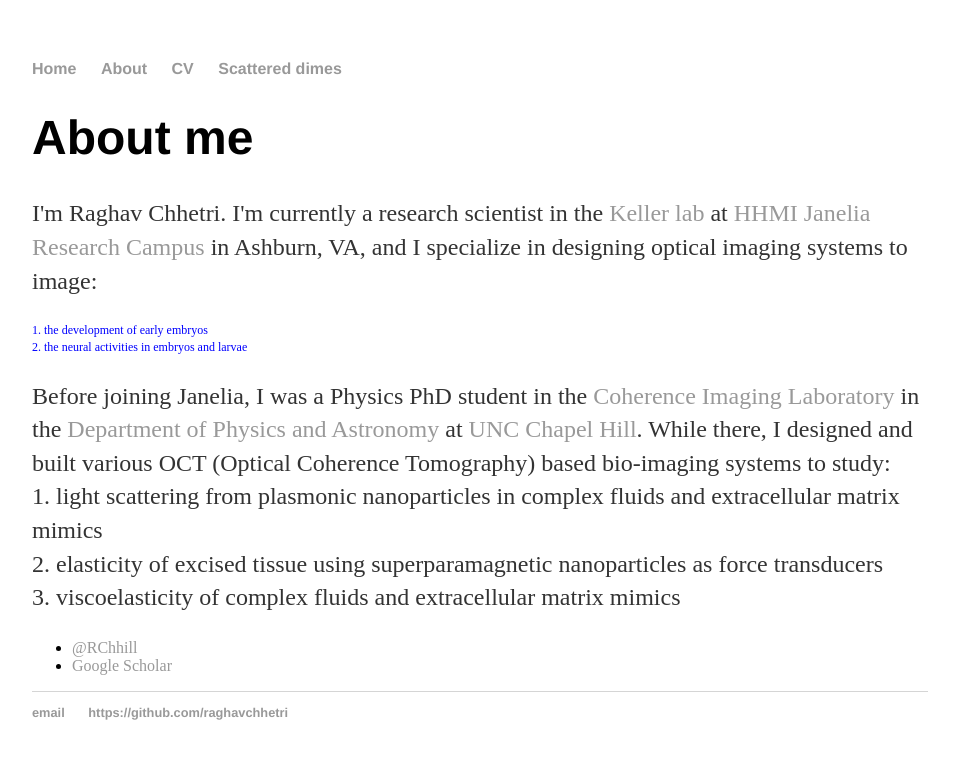
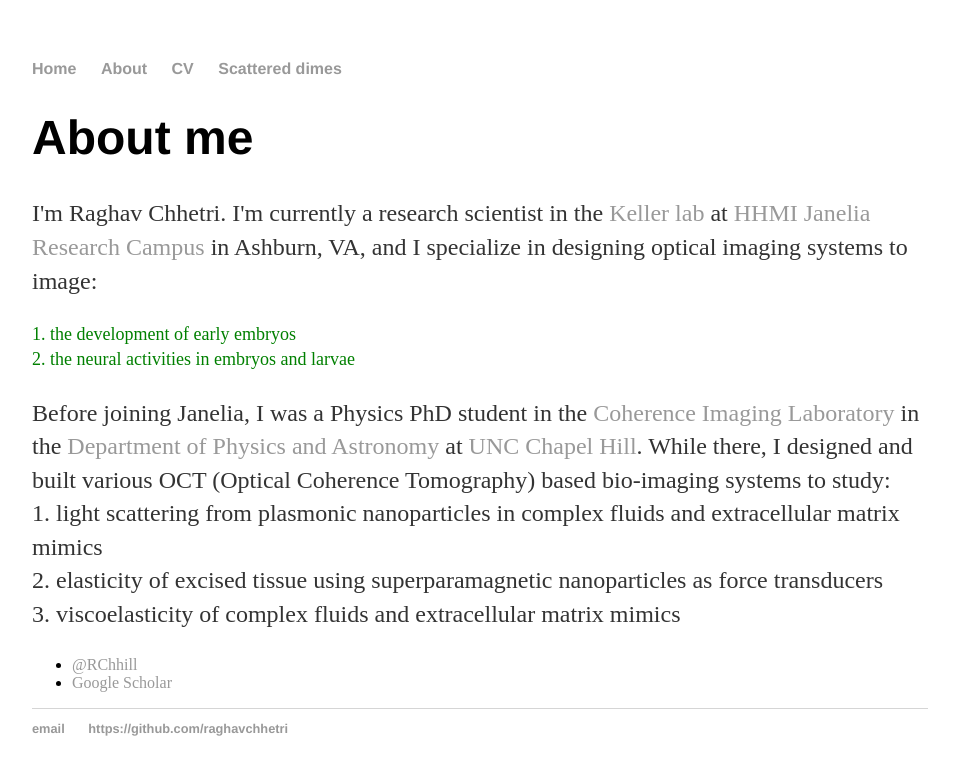
Before and after one commit to raghavchhetri/raghavchhetri.github.io, a Jekyll site: the page built from about/index.html, in a window 1280 px wide. Shown: the top 775 px of the page, without its empty margins (160-1119 px from the left). Built offline with Jekyll 4.4.1, drawn with Linux system fonts in a browser that asks for light colours.

Commit message:
Update index.html

```diff
--- a/about/index.html
+++ b/about/index.html
@@ -6,7 +6,7 @@ title: About Raghav Chhetri
 			<h1>About me</h1>
 			<p>I'm Raghav Chhetri. I'm currently a research scientist in the <a href="https://www.janelia.org/lab/keller-lab">Keller lab</a> at <a href="https://www.janelia.org/">HHMI Janelia Research Campus</a> in Ashburn, VA, and
 				I specialize in designing optical imaging systems to image: </p>
-				<p style="color:blue;font-size:12px;"> 1. the development of early embryos
+				<p style="color:green;font-size:18px;"> 1. the development of early embryos
 				<br> 2. the neural activities in embryos and larvae </p>
 
 			<p>Before joining Janelia, I was a Physics PhD student in the <a href="https://users.physics.unc.edu/~aold/">Coherence Imaging Laboratory</a> in the
```
